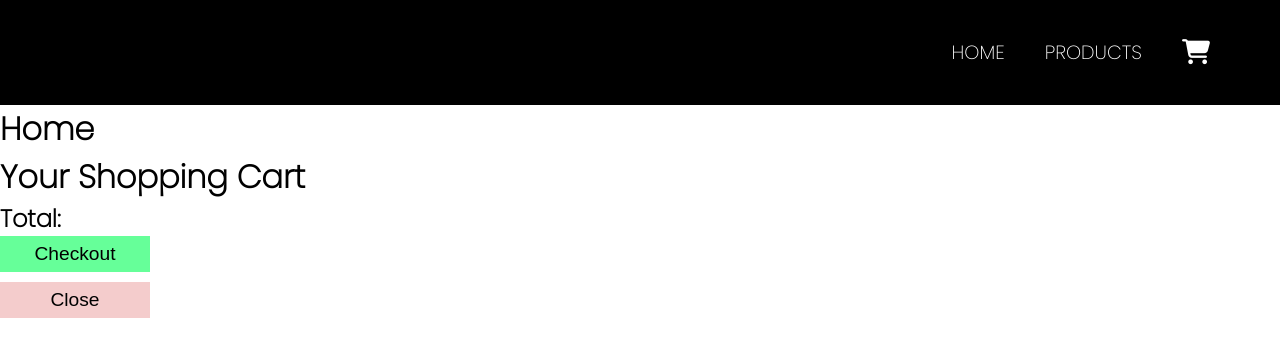
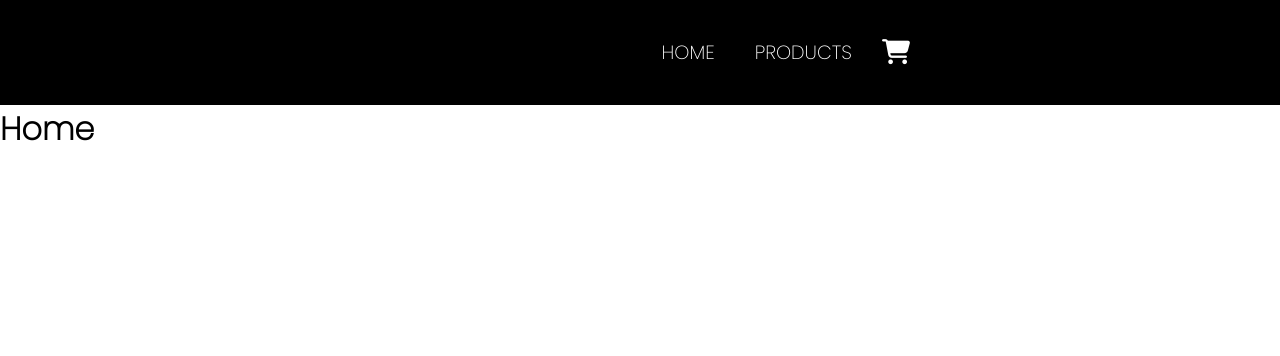
Before and after one commit to Jaspreet-Nijjar/ecommerce-store, a React (Create React App) app: page / in a window 1280 px wide. Shown: the top 356 px of the page. Built offline with nearby package versions, Linux system fonts and the light colour scheme.

Commit message:
fixed navbar positioning aligned with the shopping cart

```diff
--- a/src/components/Navbar.css
+++ b/src/components/Navbar.css
@@ -8,12 +8,17 @@
   position: sticky;
 }
 
+.navbar-container a,
+.navbar-cart {
+  margin-right: 300px;
+}
+
 .navbar-container a {
   color: white;
-  margin: 0 20px;
   text-decoration: none;
   font-size: 1.2em;
   text-transform: uppercase;
+  margin: 0 20px;
 }
 
 .navbar-container a:hover {
@@ -22,7 +27,6 @@
 }
 
 .fa-cart-shopping {
-  margin-left: 10px;
   font-size: 25px;
   position: relative;
   border-radius: 50%;
--- a/src/components/Navbar.js
+++ b/src/components/Navbar.js
@@ -12,7 +12,7 @@ export const Navbar = () => {
       <Link to="/products">Products</Link>
 
       <div className="navbar-cart">
-        <i className="fa-solid fa-cart-shopping" onClick={openCart}></i>
+        <i className="fa-solid fa-cart-shopping"></i>
         {cartQuantity !== 0 && (
           <div className="cart-items-number">{cartQuantity}</div>
         )}
--- a/src/components/ShoppingCart.css
+++ b/src/components/ShoppingCart.css
@@ -1,5 +1,16 @@
+.cart-wrapper {
+  position: fixed;
+  top: 0;
+  right: 0;
+  right: -110%;
+  background-color: white;
+  height: 100%;
+  width: 400px;
+  padding: 20px;
+}
+
 .cart-wrapper h1 {
-  font-size: 2em;
+  font-size: 1.5em;
 }
 
 .cart-buttons {
--- a/src/components/ShoppingCart.js
+++ b/src/components/ShoppingCart.js
@@ -5,7 +5,7 @@ export const ShoppingCart = () => {
     <section className="cart-wrapper">
       <h1>Your Shopping Cart</h1>
       {/*Where the product will be*/}
-      <h2>Total:</h2>
+      <h3>Total:</h3>
 
       <div className="cart-buttons">
         <button>Checkout</button>
```
